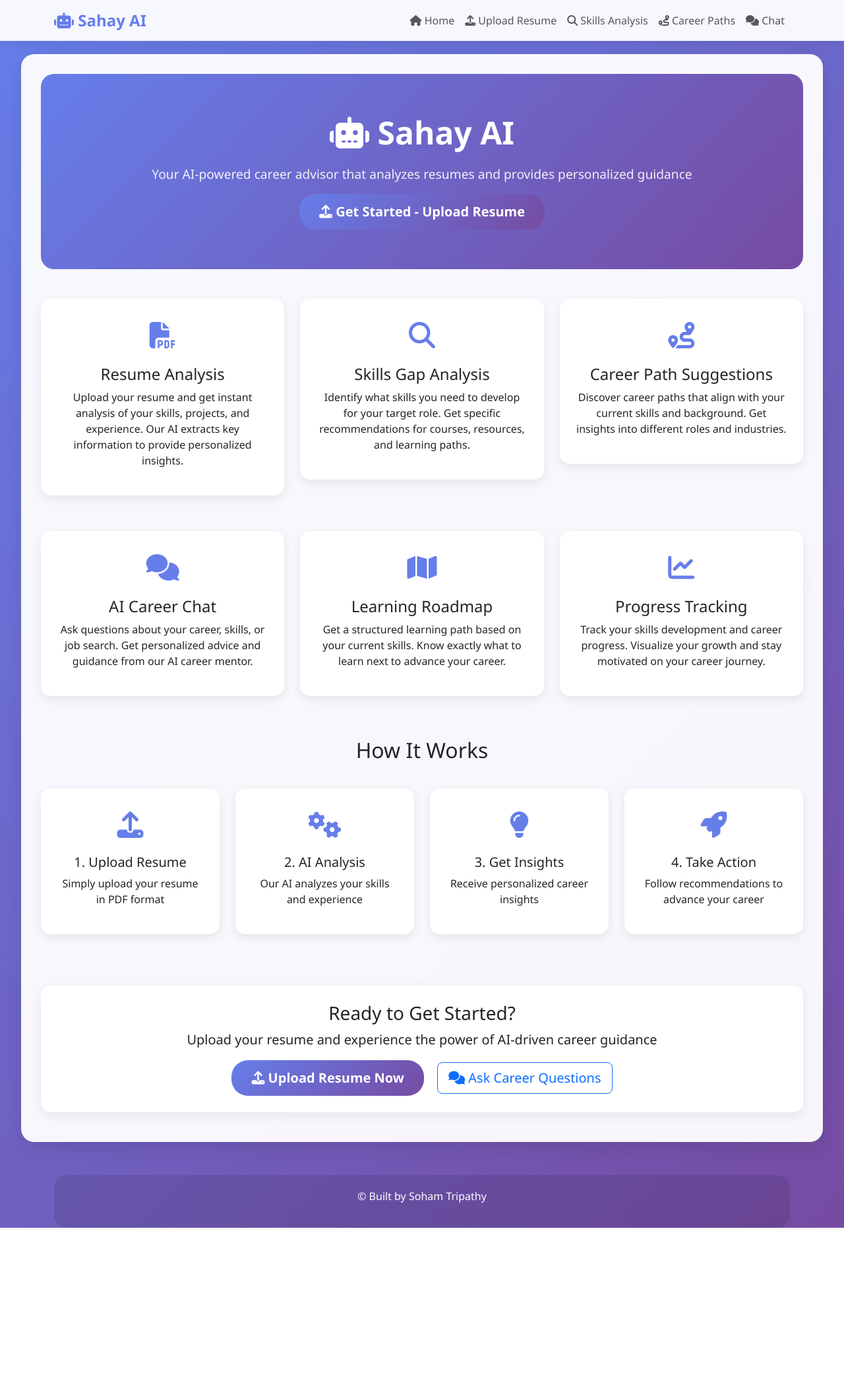
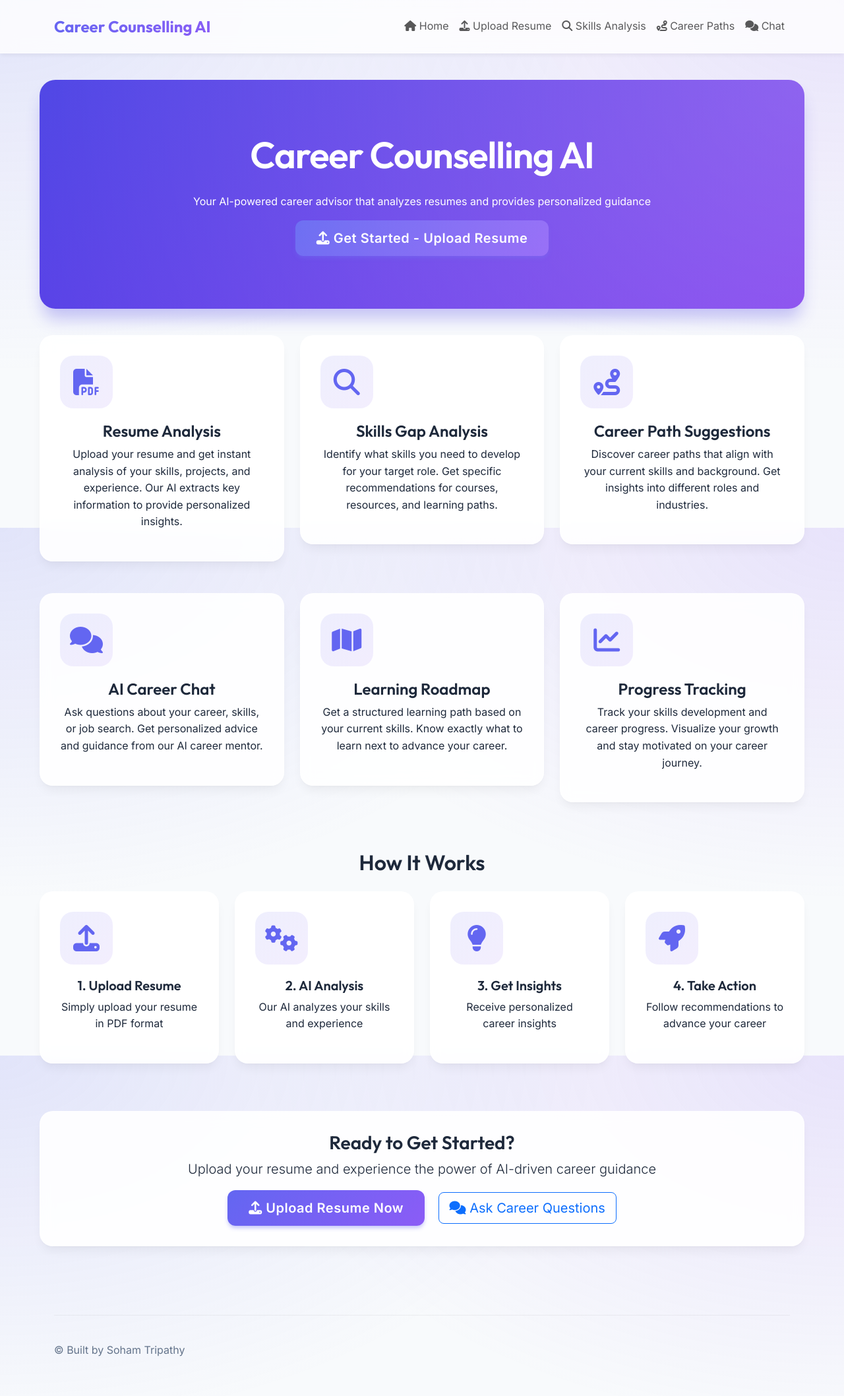
Before and after one commit to Zubair576335/career-counselling-ai, a Django app: page / in a window 1280 px wide. Shown: the whole page at 66% size. Before the commit the page ends 1861 px from the top, so only its background shows below. Run offline with Django 5.2, Linux system fonts and the light colour scheme.

```diff
--- a/deploy.py
+++ b/deploy.py
@@ -1,6 +1,6 @@
 #!/usr/bin/env python3
 """
-Sahay AI - Quick Deployment Script
+Career Counselling AI - Quick Deployment Script
 Automates the deployment process for different platforms
 """
 
@@ -185,7 +185,7 @@ def run_local():
 
 def main():
     """Main deployment function"""
-    parser = argparse.ArgumentParser(description="Sahay AI Deployment Script")
+    parser = argparse.ArgumentParser(description="Career Counselling AI Deployment Script")
     parser.add_argument("--platform", choices=["local", "heroku", "railway"],
                        default="local", help="Deployment platform")
     parser.add_argument("--skip-tests", action="store_true",
@@ -193,7 +193,7 @@ def main():
 
     args = parser.parse_args()
 
-    print("🚀 Sahay AI - Deployment Script")
+    print("🚀 Career Counselling AI - Deployment Script")
     print("=" * 50)
 
     if args.platform == "local":
--- a/templates/base.html
+++ b/templates/base.html
@@ -1,177 +1,243 @@
 <!DOCTYPE html>
 <html lang="en">
+
 <head>
     <meta charset="UTF-8">
     <meta name="viewport" content="width=device-width, initial-scale=1.0">
-    <title>{% block title %}AI-360 Career Mentor{% endblock %}</title>
+    <title>{% block title %}Career Counselling AI - Your AI Mentor{% endblock %}</title>
 
     <!-- Bootstrap CSS -->
     <link href="https://cdn.jsdelivr.net/npm/bootstrap@5.3.0/dist/css/bootstrap.min.css" rel="stylesheet">
     <!-- Font Awesome -->
     <link rel="stylesheet" href="https://cdnjs.cloudflare.com/ajax/libs/font-awesome/6.4.0/css/all.min.css">
+    <!-- Google Fonts -->
+    <link rel="preconnect" href="https://fonts.googleapis.com">
+    <link rel="preconnect" href="https://fonts.gstatic.com" crossorigin>
+    <link
+        href="https://fonts.googleapis.com/css2?family=Inter:wght@300;400;500;600&family=Outfit:wght@400;500;600;700&display=swap"
+        rel="stylesheet">
     <!-- Custom CSS -->
     <style>
         :root {
-            --primary-color: #667eea;
-            --secondary-color: #764ba2;
-            --accent-color: #f093fb;
-            --success-color: #4facfe;
-            --warning-color: #43e97b;
+            /* Premium Color Palette */
+            --primary-color: #6366F1;
+            /* Indigo 500 */
+            --primary-dark: #4F46E5;
+            /* Indigo 600 */
+            --secondary-color: #8B5CF6;
+            /* Violet 500 */
+            --accent-color: #F472B6;
+            /* Pink 400 */
+            --background-color: #F8FAFC;
+            /* Slate 50 */
+            --text-color: #1E293B;
+            /* Slate 800 */
+            --text-muted: #64748B;
+            /* Slate 500 */
+            --success-color: #10B981;
+            /* Emerald 500 */
+            --card-bg: #ffffff;
         }
 
         body {
-            font-family: 'Segoe UI', Tahoma, Geneva, Verdana, sans-serif;
-            background: linear-gradient(135deg, #667eea 0%, #764ba2 100%);
+            font-family: 'Inter', sans-serif;
+            background-color: var(--background-color);
+            background-image:
+                radial-gradient(at 0% 0%, rgba(99, 102, 241, 0.15) 0px, transparent 50%),
+                radial-gradient(at 100% 0%, rgba(139, 92, 246, 0.15) 0px, transparent 50%);
+            background-attachment: fixed;
+            color: var(--text-color);
             min-height: 100vh;
+            line-height: 1.6;
         }
 
+        h1,
+        h2,
+        h3,
+        h4,
+        h5,
+        h6,
+        .navbar-brand {
+            font-family: 'Outfit', sans-serif;
+            font-weight: 600;
+        }
+
+        /* Glassmorphism Navbar */
         .navbar {
-            background: rgba(255, 255, 255, 0.95) !important;
-            backdrop-filter: blur(10px);
-            box-shadow: 0 2px 20px rgba(0, 0, 0, 0.1);
+            background: rgba(255, 255, 255, 0.8) !important;
+            backdrop-filter: blur(12px);
+            -webkit-backdrop-filter: blur(12px);
+            border-bottom: 1px solid rgba(255, 255, 255, 0.3);
+            box-shadow: 0 4px 6px -1px rgba(0, 0, 0, 0.05);
+            padding: 1rem 0;
         }
 
         .navbar-brand {
-            font-weight: bold;
-            color: var(--primary-color) !important;
+            font-weight: 700;
+            background: linear-gradient(135deg, var(--primary-color), var(--secondary-color));
+            -webkit-background-clip: text;
+            -webkit-text-fill-color: transparent;
             font-size: 1.5rem;
         }
 
         .main-content {
-            background: rgba(255, 255, 255, 0.95);
+            background: transparent;
+            margin: 40px auto;
+            max-width: 1200px;
+            padding: 0 20px;
+        }
+
+        /* Modern Feature Cards */
+        .feature-card {
+            background: rgba(255, 255, 255, 0.9);
+            backdrop-filter: blur(10px);
+            border: 1px solid rgba(255, 255, 255, 0.5);
             border-radius: 20px;
-            margin: 20px;
             padding: 30px;
-            box-shadow: 0 10px 30px rgba(0, 0, 0, 0.1);
-            backdrop-filter: blur(10px);
+            margin-bottom: 24px;
+            box-shadow: 0 10px 15px -3px rgba(0, 0, 0, 0.05), 0 4px 6px -2px rgba(0, 0, 0, 0.025);
+            transition: transform 0.3s cubic-bezier(0.4, 0, 0.2, 1), box-shadow 0.3s ease;
+        }
+
+        .feature-card:hover {
+            transform: translateY(-5px);
+            box-shadow: 0 20px 25px -5px rgba(0, 0, 0, 0.1), 0 10px 10px -5px rgba(0, 0, 0, 0.04);
         }
 
         .hero-section {
             text-align: center;
-            padding: 60px 20px;
-            background: linear-gradient(135deg, var(--primary-color), var(--secondary-color));
+            padding: 80px 20px;
+            background: linear-gradient(135deg, #4F46E5, #7C3AED);
             color: white;
-            border-radius: 20px;
-            margin-bottom: 30px;
+            border-radius: 24px;
+            margin-bottom: 40px;
+            box-shadow: 0 20px 25px -5px rgba(79, 70, 229, 0.3);
+            position: relative;
+            overflow: hidden;
+        }
+
+        .hero-section::before {
+            content: '';
+            position: absolute;
+            top: 0;
+            left: 0;
+            right: 0;
+            bottom: 0;
+            background: radial-gradient(circle at top right, rgba(255, 255, 255, 0.2), transparent);
+            pointer-events: none;
         }
 
         .hero-section h1 {
-            font-size: 3rem;
-            font-weight: bold;
-            margin-bottom: 20px;
-        }
-
-        .hero-section p {
-            font-size: 1.2rem;
-            opacity: 0.9;
-        }
-
-        .feature-card {
-            background: white;
-            border-radius: 15px;
-            padding: 25px;
-            margin: 15px 0;
-            box-shadow: 0 5px 15px rgba(0, 0, 0, 0.08);
-            transition: transform 0.3s ease, box-shadow 0.3s ease;
-            border: none;
-        }
-
-        .feature-card:hover {
-            transform: translateY(-5px);
-            box-shadow: 0 10px 25px rgba(0, 0, 0, 0.15);
+            font-size: 3.5rem;
+            margin-bottom: 1.5rem;
+            letter-spacing: -0.02em;
         }
 
         .feature-icon {
             font-size: 2.5rem;
+            background: linear-gradient(135deg, rgba(99, 102, 241, 0.1), rgba(139, 92, 246, 0.1));
             color: var(--primary-color);
-            margin-bottom: 15px;
+            width: 80px;
+            height: 80px;
+            display: flex;
+            align-items: center;
+            justify-content: center;
+            border-radius: 20px;
+            margin-bottom: 20px;
+            transition: all 0.3s ease;
+        }
+
+        .feature-card:hover .feature-icon {
+            background: linear-gradient(135deg, var(--primary-color), var(--secondary-color));
+            color: white;
+            transform: scale(1.1) rotate(3deg);
         }
 
         .btn-primary {
             background: linear-gradient(135deg, var(--primary-color), var(--secondary-color));
             border: none;
-            border-radius: 25px;
-            padding: 12px 30px;
+            padding: 12px 32px;
+            border-radius: 12px;
             font-weight: 600;
-            transition: all 0.3s ease;
+            letter-spacing: 0.5px;
+            box-shadow: 0 4px 6px -1px rgba(99, 102, 241, 0.4);
+            transition: all 0.3s cubic-bezier(0.4, 0, 0.2, 1);
         }
 
         .btn-primary:hover {
             transform: translateY(-2px);
-            box-shadow: 0 5px 15px rgba(102, 126, 234, 0.4);
+            box-shadow: 0 10px 15px -3px rgba(99, 102, 241, 0.5);
+            filter: brightness(1.1);
         }
 
         .upload-area {
-            border: 2px dashed var(--primary-color);
-            border-radius: 15px;
-            padding: 40px;
-            text-align: center;
-            background: rgba(102, 126, 234, 0.05);
+            border: 2px dashed rgba(99, 102, 241, 0.3);
+            background: rgba(99, 102, 241, 0.05);
+            border-radius: 20px;
+            padding: 50px;
             transition: all 0.3s ease;
         }
 
         .upload-area:hover {
-            border-color: var(--secondary-color);
-            background: rgba(118, 75, 162, 0.05);
+            border-color: var(--primary-color);
+            background: rgba(99, 102, 241, 0.08);
+            transform: scale(1.01);
         }
 
         .stats-card {
-            background: linear-gradient(135deg, var(--success-color), var(--warning-color));
-            color: white;
-            border-radius: 15px;
-            padding: 20px;
-            text-align: center;
+            background: white;
+            color: var(--text-color);
+            border-radius: 20px;
+            padding: 24px;
             margin: 10px;
+            box-shadow: 0 4px 6px -1px rgba(0, 0, 0, 0.05);
+            border: 1px solid rgba(0, 0, 0, 0.05);
         }
 
         .stats-number {
-            font-size: 2.5rem;
-            font-weight: bold;
+            font-size: 3rem;
+            font-weight: 700;
+            background: linear-gradient(135deg, var(--primary-color), var(--secondary-color));
+            -webkit-background-clip: text;
+            -webkit-text-fill-color: transparent;
             margin-bottom: 5px;
         }
 
         .chat-container {
-            background: white;
-            border-radius: 15px;
-            padding: 20px;
-            height: 400px;
-            overflow-y: auto;
-        }
-
-        .message {
-            margin: 10px 0;
-            padding: 15px;
-            border-radius: 15px;
-            max-width: 80%;
+            border-radius: 20px;
+            border: 1px solid rgba(0, 0, 0, 0.05);
+            background: rgba(255, 255, 255, 0.5);
         }
 
         .user-message {
-            background: var(--primary-color);
-            color: white;
-            margin-left: auto;
+            background: linear-gradient(135deg, var(--primary-color), var(--secondary-color));
+            box-shadow: 0 4px 6px -1px rgba(99, 102, 241, 0.3);
+            border-radius: 15px 15px 0 15px;
         }
 
         .bot-message {
-            background: #f8f9fa;
-            color: #333;
+            background: white;
+            box-shadow: 0 2px 4px rgba(0, 0, 0, 0.05);
+            border-radius: 15px 15px 15px 0;
+            color: var(--text-color);
         }
 
         .footer {
-            background: rgba(0, 0, 0, 0.1);
-            color: white;
-            text-align: center;
-            padding: 20px;
-            margin-top: 50px;
-            border-radius: 20px;
+            background: transparent;
+            color: var(--text-muted);
+            border-top: 1px solid rgba(0, 0, 0, 0.05);
+            margin-top: 80px;
+            padding: 40px 0;
         }
     </style>
 </head>
+
 <body>
     <!-- Navigation -->
     <nav class="navbar navbar-expand-lg navbar-light">
         <div class="container">
             <a class="navbar-brand" href="{% url 'career_advisor:home' %}">
-                <i class="fas fa-robot"></i> Sahay AI
+                Career Counselling AI
             </a>
 
             <button class="navbar-toggler" type="button" data-bs-toggle="collapse" data-bs-target="#navbarNav">
@@ -238,4 +304,5 @@
 
     {% block extra_js %}{% endblock %}
 </body>
+
 </html>
--- a/templates/career_advisor/career_paths.html
+++ b/templates/career_advisor/career_paths.html
@@ -1,6 +1,6 @@
 {% extends 'base.html' %}
 
-{% block title %}Career Paths - Sahay AI{% endblock %}
+{% block title %}Career Paths - Career Counselling AI{% endblock %}
 
 {% block content %}
 <div class="row">
--- a/templates/career_advisor/home.html
+++ b/templates/career_advisor/home.html
@@ -1,11 +1,11 @@
 {% extends 'base.html' %}
 
-{% block title %}Sahay AI - Your AI Career Advisor{% endblock %}
+{% block title %}Career Counselling AI - Your AI Career Advisor{% endblock %}
 
 {% block content %}
 <!-- Hero Section -->
 <div class="hero-section">
-    <h1><i class="fas fa-robot"></i> Sahay AI</h1>
+    <h1>Career Counselling AI</h1>
     <p>Your AI-powered career advisor that analyzes resumes and provides personalized guidance</p>
     <a href="{% url 'career_advisor:upload_resume' %}" class="btn btn-primary btn-lg">
         <i class="fas fa-upload"></i> Get Started - Upload Resume
@@ -20,7 +20,8 @@
                 <i class="fas fa-file-pdf"></i>
             </div>
             <h4>Resume Analysis</h4>
-            <p>Upload your resume and get instant analysis of your skills, projects, and experience. Our AI extracts key information to provide personalized insights.</p>
+            <p>Upload your resume and get instant analysis of your skills, projects, and experience. Our AI extracts key
+                information to provide personalized insights.</p>
         </div>
     </div>
 
@@ -30,7 +31,8 @@
                 <i class="fas fa-search"></i>
             </div>
             <h4>Skills Gap Analysis</h4>
-            <p>Identify what skills you need to develop for your target role. Get specific recommendations for courses, resources, and learning paths.</p>
+            <p>Identify what skills you need to develop for your target role. Get specific recommendations for courses,
+                resources, and learning paths.</p>
         </div>
     </div>
 
@@ -40,7 +42,8 @@
                 <i class="fas fa-route"></i>
             </div>
             <h4>Career Path Suggestions</h4>
-            <p>Discover career paths that align with your current skills and background. Get insights into different roles and industries.</p>
+            <p>Discover career paths that align with your current skills and background. Get insights into different
+                roles and industries.</p>
         </div>
     </div>
 </div>
@@ -52,7 +55,8 @@
                 <i class="fas fa-comments"></i>
             </div>
             <h4>AI Career Chat</h4>
-            <p>Ask questions about your career, skills, or job search. Get personalized advice and guidance from our AI career mentor.</p>
+            <p>Ask questions about your career, skills, or job search. Get personalized advice and guidance from our AI
+                career mentor.</p>
         </div>
     </div>
 
@@ -62,7 +66,8 @@
                 <i class="fas fa-map"></i>
             </div>
             <h4>Learning Roadmap</h4>
-            <p>Get a structured learning path based on your current skills. Know exactly what to learn next to advance your career.</p>
+            <p>Get a structured learning path based on your current skills. Know exactly what to learn next to advance
+                your career.</p>
         </div>
     </div>
 
@@ -72,7 +77,8 @@
                 <i class="fas fa-chart-line"></i>
             </div>
             <h4>Progress Tracking</h4>
-            <p>Track your skills development and career progress. Visualize your growth and stay motivated on your career journey.</p>
+            <p>Track your skills development and career progress. Visualize your growth and stay motivated on your
+                career journey.</p>
         </div>
     </div>
 </div>
--- a/templates/career_advisor/roadmap.html
+++ b/templates/career_advisor/roadmap.html
@@ -1,6 +1,6 @@
 {% extends 'base.html' %}
 
-{% block title %}Learning Roadmap - Sahay AI{% endblock %}
+{% block title %}Learning Roadmap - Career Counselling AI{% endblock %}
 
 {% block content %}
 <div class="row">
@@ -8,7 +8,8 @@
         <h2 class="text-center mb-4">
             <i class="fas fa-map"></i> Learning Roadmap
         </h2>
-        <p class="text-center lead">Based on your current skills, here's a structured learning path to advance your career</p>
+        <p class="text-center lead">Based on your current skills, here's a structured learning path to advance your
+            career</p>
     </div>
 </div>
 
--- a/templates/career_advisor/skills_gap_form.html
+++ b/templates/career_advisor/skills_gap_form.html
@@ -1,6 +1,6 @@
 {% extends 'base.html' %}
 
-{% block title %}Skills Gap Analysis - Sahay AI{% endblock %}
+{% block title %}Skills Gap Analysis - Career Counselling AI{% endblock %}
 
 {% block content %}
 <div class="row">
--- a/templates/career_advisor/upload.html
+++ b/templates/career_advisor/upload.html
@@ -1,6 +1,6 @@
 {% extends 'base.html' %}
 
-{% block title %}Upload Resume - Sahay AI{% endblock %}
+{% block title %}Upload Resume - Career Counselling AI{% endblock %}
 
 {% block content %}
 <div class="row">
@@ -120,7 +120,7 @@
 {% block extra_js %}
 <script>
     // Simple form submission with progress indicator
-document.getElementById('uploadForm').addEventListener('submit', function(e) {
+    document.getElementById('uploadForm').addEventListener('submit', function (e) {
         // Show progress indicator
         document.getElementById('uploadProgress').style.display = 'block';
 
```
Also changed, not shown: templates/career_advisor/analyze.html (+5 -3 lines), templates/career_advisor/chat.html (+15 -9 lines), templates/career_advisor/performance.html (+5 -5 lines), templates/career_advisor/skills_gap.html (+4 -3 lines), 1 other file. Lines whose indentation alone changed are shown as unchanged.
